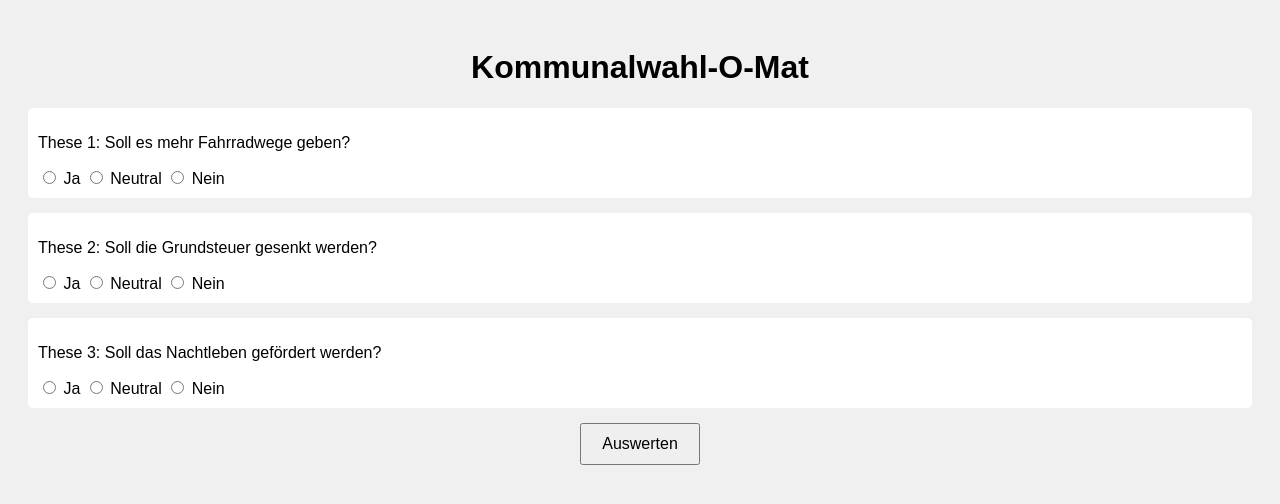
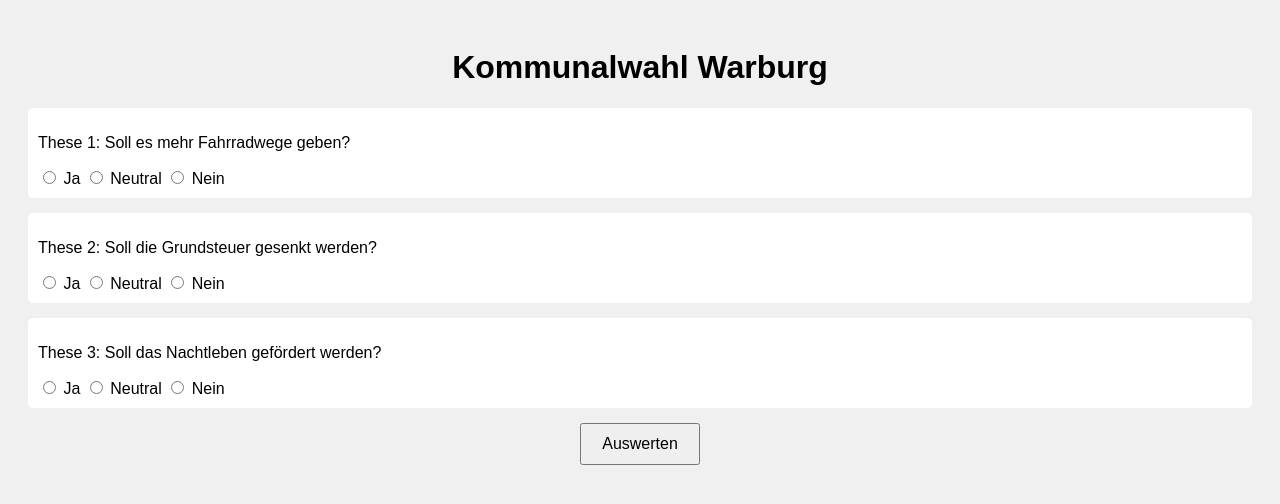
Before and after one commit to Karljakobus/Karljakobus.github.io, a plain HTML site: page index.html in a window 1280 px wide. Drawn offline with Linux system fonts and the light colour scheme.

Commit message:
Update index.html

```diff
--- a/index.html
+++ b/index.html
@@ -3,11 +3,11 @@
 <head>
   <meta charset="UTF-8" />
   <meta name="viewport" content="width=device-width, initial-scale=1.0" />
-  <title>Wahl-O-Mat Lokal</title>
+  <title>Kommunalwahl Warburg</title>
   <link rel="stylesheet" href="style.css" />
 </head>
 <body>
-  <h1>Kommunalwahl-O-Mat</h1>
+  <h1>Kommunalwahl Warburg</h1>
   <form id="quizForm">
     <div class="question">
       <p>These 1: Soll es mehr Fahrradwege geben?</p>
```
